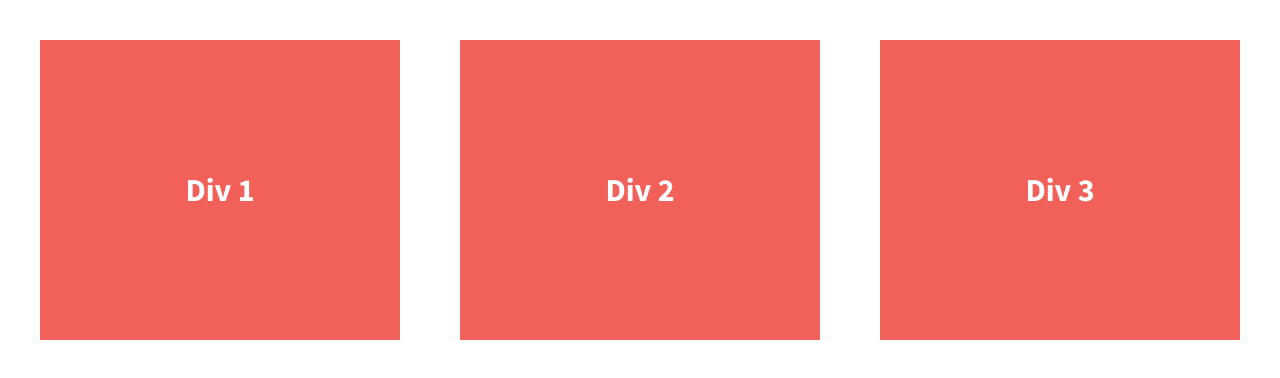
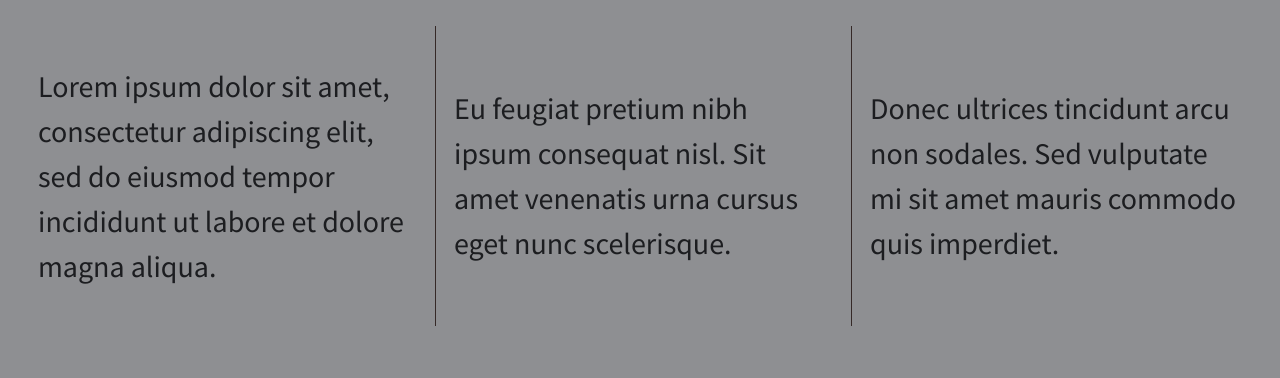
Before and after one commit to bread-bearer/flexbox-display-flex, a plain HTML site: page index.html in a window 1280 px wide. Drawn offline with nearby package versions, Linux system fonts and the light colour scheme.

Commit message:
Added style and edited context

```diff
--- a/css/main.css
+++ b/css/main.css
@@ -97,13 +97,13 @@ textarea {
 
 
 html {
-  background-color: #fff;
+  background-color: #8E8F92;
   height: 100%;
 }
 
 body {
   font-family: 'Source Sans Pro', sans-serif;
-  padding: 2em;
+  padding: 1em;
   font-size: 1.25em;
   height: 100%;
 }
@@ -111,19 +111,26 @@ body {
 .wrapper {
   display: flex;
   justify-content: space-between;
-  font-weight: 700;
+  font-weight: 500;
 }
 
 .div-1, .div-2, .div-3 {
   display: flex;
   width: 30%;
+  padding: 0 0.6em;
+  margin: 0.2em 0;
   justify-content: center;
   align-items: center;
-  color: #fff;
+  color: #1C1D20;
+  border-left: 1px #352927 solid;
   line-height: 1.5em;
-  font-size: 1.6em;
-  background-color: #f16059;
+  font-size: 1.5em;
+  background-color: #8E8F92;
   height: 300px;
+}
+
+.div-1 {
+    border-left: none;
 }
 
 
--- a/index.html
+++ b/index.html
@@ -1,5 +1,6 @@
 <!doctype html>
 <html class="no-js" lang="">
+
 <head>
     <meta charset="utf-8">
     <meta http-equiv="x-ua-compatible" content="ie=edge">
@@ -16,6 +17,7 @@
     <link href='http://fonts.googleapis.com/css?family=Lora:700' rel='stylesheet' type='text/css'>
     <link href='http://fonts.googleapis.com/css?family=Source+Sans+Pro:400,700' rel='stylesheet' type='text/css'>
 </head>
+
 <body>
     <!--[if lt IE 8]>
             <p class="browserupgrade">You are using an <strong>outdated</strong> browser. Please <a href="http://browsehappy.com/">upgrade your browser</a> to improve your experience.</p>
@@ -23,13 +25,15 @@
 
     <section class="wrapper">
         <div class="div-1">
-                Div 1
+            Lorem ipsum dolor sit amet, consectetur adipiscing elit, sed do eiusmod tempor incididunt ut labore et
+            dolore magna aliqua.
         </div>
         <div class="div-2">
-                Div 2
+            Eu feugiat pretium nibh ipsum consequat nisl. Sit amet venenatis urna cursus eget nunc scelerisque.
         </div>
         <div class="div-3">
-                Div 3
+            Donec ultrices tincidunt arcu non sodales. Sed
+            vulputate mi sit amet mauris commodo quis imperdiet.
         </div>
     </section>
 
@@ -40,12 +44,15 @@
 
     <!-- Google Analytics: change UA-XXXXX-X to be your site's ID. -->
     <script>
-            (function(b,o,i,l,e,r){b.GoogleAnalyticsObject=l;b[l]||(b[l]=
-            function(){(b[l].q=b[l].q||[]).push(arguments)});b[l].l=+new Date;
-            e=o.createElement(i);r=o.getElementsByTagName(i)[0];
-            e.src='https://www.google-analytics.com/analytics.js';
-            r.parentNode.insertBefore(e,r)}(window,document,'script','ga'));
-            ga('create','UA-XXXXX-X','auto');ga('send','pageview');
+            (function (b, o, i, l, e, r) {
+                b.GoogleAnalyticsObject = l; b[l] || (b[l] =
+                    function () { (b[l].q = b[l].q || []).push(arguments) }); b[l].l = +new Date;
+                e = o.createElement(i); r = o.getElementsByTagName(i)[0];
+                e.src = 'https://www.google-analytics.com/analytics.js';
+                r.parentNode.insertBefore(e, r)
+            }(window, document, 'script', 'ga'));
+        ga('create', 'UA-XXXXX-X', 'auto'); ga('send', 'pageview');
     </script>
 </body>
+
 </html>
```
Lines whose indentation alone changed are shown as unchanged.
